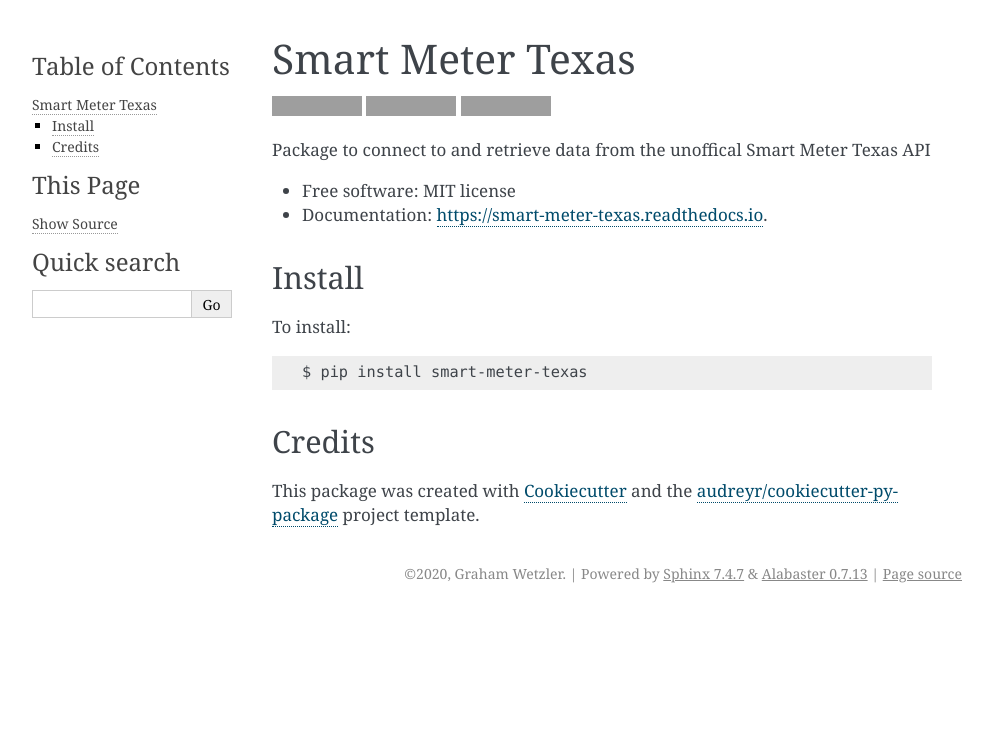
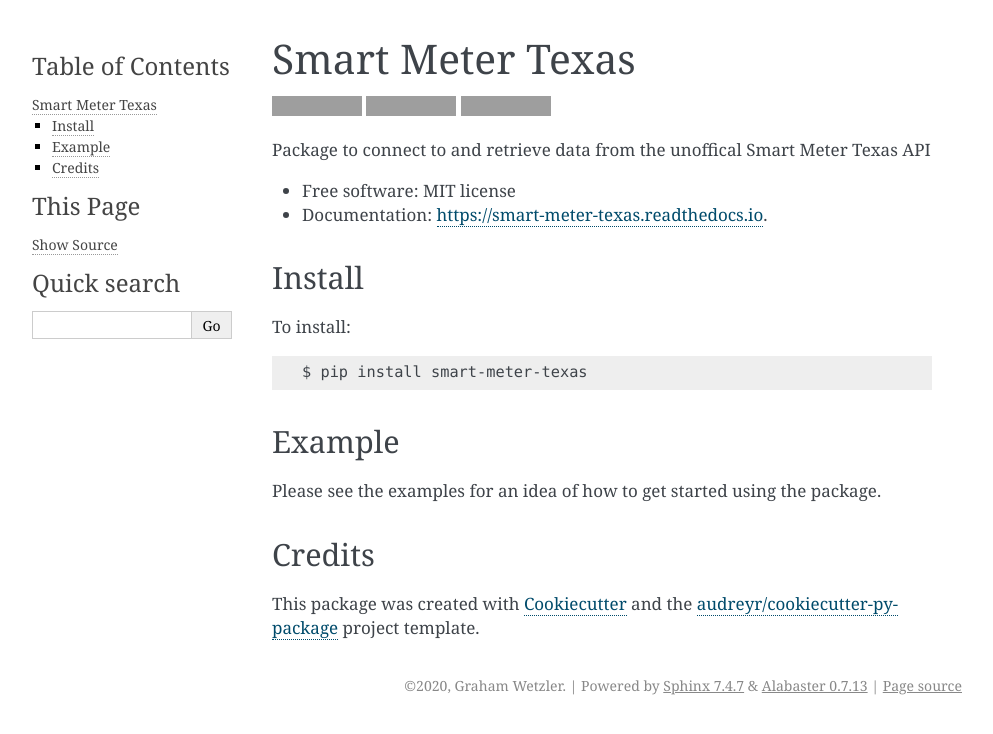
Before and after one commit to grahamwetzler/smart-meter-texas, a Sphinx documentation site: the page built from docs/readme.rst, in a window 1280 px wide. Shown: the top 734 px of the page, without its empty margins (148-1141 px from the left). Built offline with Sphinx 7.4.7, drawn with Linux system fonts in a browser that asks for light colours; grey boxes are pictures that could not be loaded.

Commit message:
Update docs with example

```diff
--- a/README.rst
+++ b/README.rst
@@ -31,6 +31,11 @@
 
   $ pip install smart-meter-texas
 
+Example
+-------
+
+Please see the examples for an idea of how to get started using the package.
+
 Credits
 -------
 
--- a/docs/index.rst
+++ b/docs/index.rst
@@ -1,5 +1,5 @@
 Welcome to Smart Meter Texas's documentation!
-======================================
+=============================================
 
 .. toctree::
    :maxdepth: 2
```
